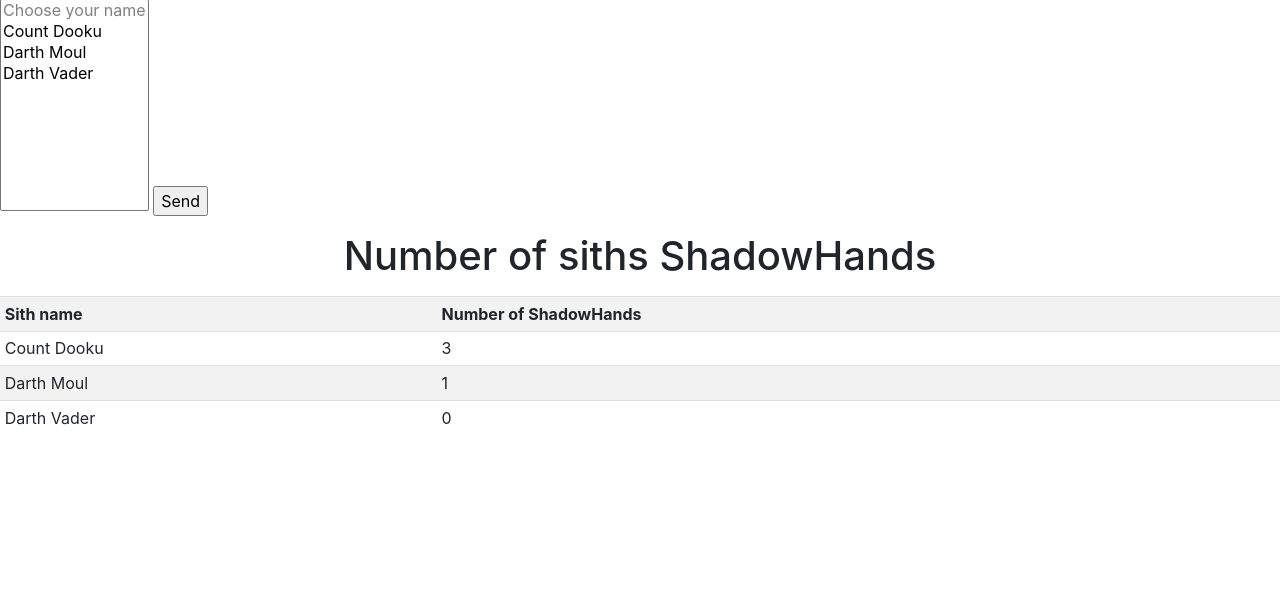
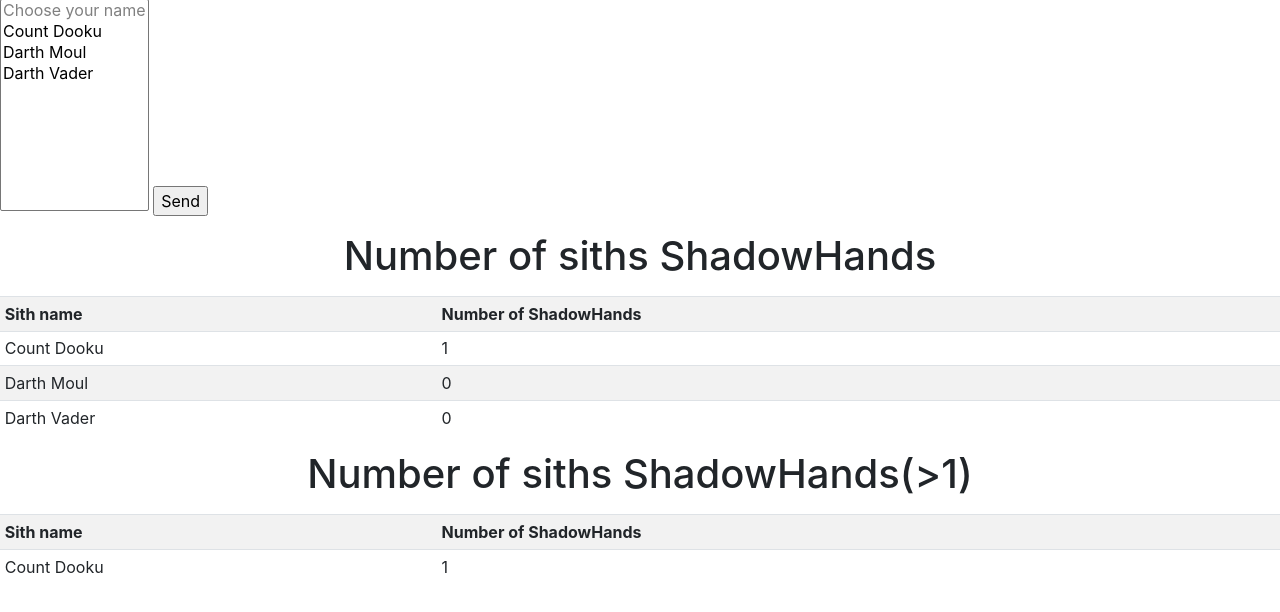
Before and after one commit to Tony-grr8/django_testApp, a Django app: page /recruit/sith/ in a window 1280 px wide. Shown: the part 41-653 px from the top of the page. Run offline with Django 3.2, Linux system fonts and the light colour scheme; data comes from the database, SQL or seed files in the repository; some libraries are stand-ins or nearby versions.

Commit message:
Устранение замечаний:\n 1)переделал схему отношений моделей рекрута и ситха\n 2)Оптимизировал(?) запросы в бд\n 3)Вывод ситхов у которых более 1 Руки тени\n 4) Убрал(но корректно ли ?) избыточный код в представлении.\n PS Кажется я не высплюсь но оно того стоило :) несмотря на то, что начал изучать джанго неделю назад, судите строго. Сейчас мне очень важна адекватная критика

```diff
--- a/forceAwakening/recruit/admin.py
+++ b/forceAwakening/recruit/admin.py
@@ -3,7 +3,7 @@ from .models import *
 # Register your models here.
 
 admin.site.register(Recruit)
-admin.site.register(Questions)
-admin.site.register(RecruitAnswers)
-admin.site.register(Planets)
+admin.site.register(Question)
+admin.site.register(RecruitAnswer)
+admin.site.register(Planet)
 admin.site.register(Sith)
--- a/forceAwakening/recruit/urls.py
+++ b/forceAwakening/recruit/urls.py
@@ -5,7 +5,6 @@ from .views import *
 urlpatterns = [
     path('', index),
     path('questions/', questions),
-    path('welcome/', welcome),
     path('sith/', sith),
     path('sith/showRecruits/', showRecruits),
     path('sith/showAnswers/', showAnswers),
--- a/forceAwakening/recruit/views.py
+++ b/forceAwakening/recruit/views.py
@@ -8,22 +8,15 @@ from .models import *
 
 def index(request: HttpRequest):
     if request.method == 'POST':
-        _recruit_data = {
-            'name': request.POST.get('name'),
-            'planet_id': Planets.objects.get(name=request.POST.get('planet')).id,
-            'age': request.POST.get('age'),
-            'email': request.POST.get('email'),
-        }
-        _new_recruit = Recruit(name=_recruit_data['name'], planet_id=_recruit_data['planet_id'], age=_recruit_data['age'], email=_recruit_data['email'])
+        _new_recruit = Recruit( name=request.POST.get('name'),
+                                planet_id=request.POST.get('planet_id'),
+                                age=request.POST.get('age'),
+                                email=request.POST.get('email'))
         _new_recruit.save()
-        _response = HttpResponseRedirect('/recruit/welcome/')
-        _response.set_cookie('user_id', f'{_new_recruit.id}')
-        _response.set_cookie('q_id', '0')
-        return _response
+        return render(request, 'recruit/welcome.html', {'title': f'Welcome, {_new_recruit.name}', 'name':_new_recruit.name})
     elif request.method == 'GET':
-        _planets_list = Planets.objects.all()
-        _data = {'planets':_planets_list}
-        return render(request, 'reg_form.html', context=_data)
+        _planets_list = Planet.objects.all()
+        return render(request, 'reg_form.html', context={'planets':_planets_list} )
 
 def questions(request: HttpRequest):
     if request.method == 'POST':
@@ -33,44 +26,36 @@ def questions(request: HttpRequest):
             _answer = True
         else:
             _answer = False
-        _rec_id = int(request.COOKIES.get('user_id'))
-        _question = Questions.objects.get(id=_qid)
-        rec_ans = RecruitAnswers(recruitId=_rec_id, questionId=_qid, answer=_answer)
+        _rec_id = Recruit.objects.all().order_by('-id')[0].id
+        _questions = Question.objects.all()
+        _question = _questions.get(id=_qid)
+        rec_ans = RecruitAnswer(recruitId=_rec_id, questionId=_qid, answer=_answer)
         rec_ans.save()
-        if _qid < Questions.objects.all().count():
-            _question = Questions.objects.get(id=_qid + 1)
+        if _qid < _questions.count():
+            _question = _questions.get(id=_qid + 1)
             return render(request, 'recruit/questions.html', context={'title': 'Questions', 'qid':_qid + 1, 'question': _question.question})
         else:
-            _questions = [q.question for q in Questions.objects.all()]
-            _answers = [a.answer for a in RecruitAnswers.objects.filter(recruitId=_rec_id)]
-            _res_list = zip(_questions, _answers)
+            _questions_list = [q.question for q in _questions]
+            _answers = [a.answer for a in RecruitAnswer.objects.filter(recruitId=_rec_id)]
+            _res_list = zip(_questions_list, _answers)
             _name = Recruit.objects.get(id=_rec_id).name
             return render(request, 'recruit/endTest.html', context={'title': 'Poll end', 'results': _res_list, 'name': _name, 'id': _rec_id})
 
     if request.method == 'GET':
-        _first_question = Questions.objects.get(id=1)
+        _first_question = Question.objects.get(id=1)
         return render(request, 'recruit/questions.html', context={'title': 'Questions', 'qid':1, 'question': _first_question.question})
 
-def welcome(request: HttpRequest):
-    _user_id = request.COOKIES.get('user_id')
-    _rec_obj = Recruit.objects.get(id=int(_user_id))
-    return render(request, 'recruit/welcome.html', {'title': f'Welcome, {_rec_obj.name}', 'name': _rec_obj.name})
-
 def sith(request: HttpRequest):
-    _siths_list = [sith for sith in Sith.objects.all()]
-    _dict_sith_sh_count = {}
-    for sith in _siths_list:
-        _dict_sith_sh_count[sith.name] = Recruit.objects.filter(main_sith=sith.id).count()
-    print(_dict_sith_sh_count)
-    return render(request, 'recruit/sith.html', {'title': f'Introduce yourself', 'siths': _siths_list, 'dict_siths_sh_counter':_dict_sith_sh_count})
+    return render(request, 'recruit/sith.html', {'title': f'Introduce yourself', 'siths': Sith.objects.all(), 'siths1': Sith.objects.filter(shadowHandsNumber__gte=1)})
 
 def showRecruits(request: HttpRequest):
     if request.method == 'POST':
-        _sith_planet_id = Sith.objects.get(id=request.POST.get('sith_id')).planet.id
-        _rec_list = [rec for rec in Recruit.objects.filter(planet_id=_sith_planet_id, shadowHand=False)]
-        _sith_sh_list = [sh for sh in Recruit.objects.filter(main_sith=Sith.objects.get(id=request.POST.get('sith_id')))]
+        _siths_list = Sith.objects.all()
+        _sith_planet_id = _siths_list.get(id=request.POST.get('sith_id')).planet.id
+        _rec_list = [rec for rec in Recruit.objects.filter(planet_id=_sith_planet_id).exclude(mainSith_id=request.POST.get('sith_id'))]
+        _sith_sh_list = [sh for sh in Recruit.objects.filter(mainSith_id=request.POST.get('sith_id'))]
         context = {
-            'title': 'Introduce yourself',
+            'title': 'Recruits list',
             'rec_list': _rec_list,
             'shadowHands': _sith_sh_list,
             'sith_id': request.POST.get('sith_id'),
@@ -80,33 +65,41 @@ def showRecruits(request: HttpRequest):
 def showAnswers(request: HttpRequest):
     if request.method == 'POST':
         _rec_id = request.POST.get('recruit_id')
-        _questions = [q.question for q in Questions.objects.all()]
-        _answers = [a.answer for a in RecruitAnswers.objects.filter(recruitId=_rec_id)]
+        _questions = [q.question for q in Question.objects.all()]
+        _answers = [a.answer for a in RecruitAnswer.objects.filter(recruitId=_rec_id)]
         _res_list = zip(_questions, _answers)
         _name = Recruit.objects.get(id=_rec_id).name
-        _rec_count = Recruit.objects.filter(main_sith=request.POST.get('sith_id')).count()
+        _sh_number = Sith.objects.get(id=request.POST.get('sith_id')).shadowHandsNumber
         context = {
             'title': 'Answers',
             'results': _res_list,
             'name': _name,
             'id': _rec_id,
             'sith_id': request.POST.get('sith_id'),
-            'rec_count': _rec_count
+            'sh_number': _sh_number
             }
         return render(request, 'recruit/endTest.html', context=context)
 
 def shadowHand(request: HttpRequest):
     if request.method == 'POST':
-        _rec_count = Recruit.objects.filter(main_sith=request.POST.get('sith_id')).count()
-        if _rec_count < 3:
+        _sith_list = Sith.objects.all()
+        _sh_number = _sith_list.get(id=request.POST.get('sith_id')).shadowHandsNumber
+        if _sh_number < 3:
             _rec_id = request.POST.get('recruit_id')
             _sith_id = request.POST.get('sith_id')
             _rec = Recruit.objects.get(id=_rec_id)
-            _name = _rec.name
-            _rec.shadowHand = True
-            _rec.main_sith.set(_sith_id)
-            _rec.save()
+            print(_rec.id)
+            _rec_name = _rec.name
+            _sith = _sith_list.get(id=request.POST.get('sith_id'))
+            # _rec.mainSith.set(request.POST.get('sith_id') )
+            _rec.mainSith_id = int(request.POST.get('sith_id'))
+            _rec.save(update_fields=['mainSith_id'])
+            _sith.shadowHandsNumber += 1
+            _sith.save()
+            # _rec.shadowHand = True
+            # _rec.main_sith.set(_sith_id)
+            # _rec.save()
             # send_mail('Django mail', 'This e-mail was sent with Django.', 'your@gmail.com', [f'{_rec.email}'], fail_silently=False)
-            return render(request, 'recruit/shadowHand.html', context={'title': 'ShadowHand', 'name': _name, 'id': _rec_id})
+            return render(request, 'recruit/shadowHand.html', context={'title': 'ShadowHand', 'name': _rec_name, 'id': _rec_id})
         else:
             return render(request, 'recruit/shadowHand.html', context={'title': 'ShadowHand', })
--- a/forceAwakening/templates/recruit/endTest.html
+++ b/forceAwakening/templates/recruit/endTest.html
@@ -20,7 +20,7 @@
         </table>
     </p>
     {% if title == "Answers" %}
-        {% if rec_count < 3 %}
+        {% if sh_number < 3 %}
             <form action="/recruit/sith/shadowHand/" method="POST">
                 {% csrf_token %}
                 <input type='hidden' name='recruit_id' value={{ id }}>
--- a/forceAwakening/templates/recruit/showRecruits.html
+++ b/forceAwakening/templates/recruit/showRecruits.html
@@ -5,7 +5,7 @@
 your id : {{ sith_id }}<br>
 <form action='/recruit/sith/showAnswers/' method="POST">
     {% csrf_token %}
-    <select size="10" multiple name="recruit_id">
+    <select size="10" name="recruit_id" required>
         <option disabled>Recruits list from your planet</option>
         {% for rec in rec_list %}
         <option value={{rec.id}}>{{rec.name}}</option>
--- a/forceAwakening/templates/recruit/sith.html
+++ b/forceAwakening/templates/recruit/sith.html
@@ -4,7 +4,7 @@
     <p> Your name
         <form action='/recruit/sith/showRecruits/' method="POST">
             {% csrf_token %}
-            <select size="10" multiple name="sith_id">
+            <select size="10" name="sith_id" required>
                 <option disabled>Choose your name</option>
                 {% for sith in siths %}
                 <option value={{sith.id}}>{{sith.name}}</option>
@@ -23,16 +23,36 @@
             <th>Sith name</th>
             <th>Number of ShadowHands</th>
         </tr>
-        {% for key, value in dict_siths_sh_counter.items %}
+        {% for sith in siths %}
         <tr>
             <td>
-                {{key}}
+                {{ sith.name }}
             </td>
             <td>
-                {{value}}
+                {{ sith.shadowHandsNumber }}
             </td>
         </tr>
         {% endfor %}
     </table>
-
+    <p>
+        <h1 align='center'>
+            Number of siths ShadowHands(>1)
+        </h1>
+    </p>
+    <table class="table table-striped table-sm" >
+        <tr>
+            <th>Sith name</th>
+            <th>Number of ShadowHands</th>
+        </tr>
+        {% for sith in siths1 %}
+        <tr>
+            <td>
+                {{ sith.name }}
+            </td>
+            <td>
+                {{ sith.shadowHandsNumber }}
+            </td>
+        </tr>
+        {% endfor %}
+    </table>
 {% endblock %}
```
Also changed, not shown: forceAwakening/recruit/models.py (+8 -16 lines), forceAwakening/templates/reg_form.html (+5 -5 lines), forceAwakening/db.sqlite3, forceAwakening/recruit/migrations/0007_auto_20210316_2107.py (added), forceAwakening/recruit/migrations/0008_auto_20210316_2203.py (added).
